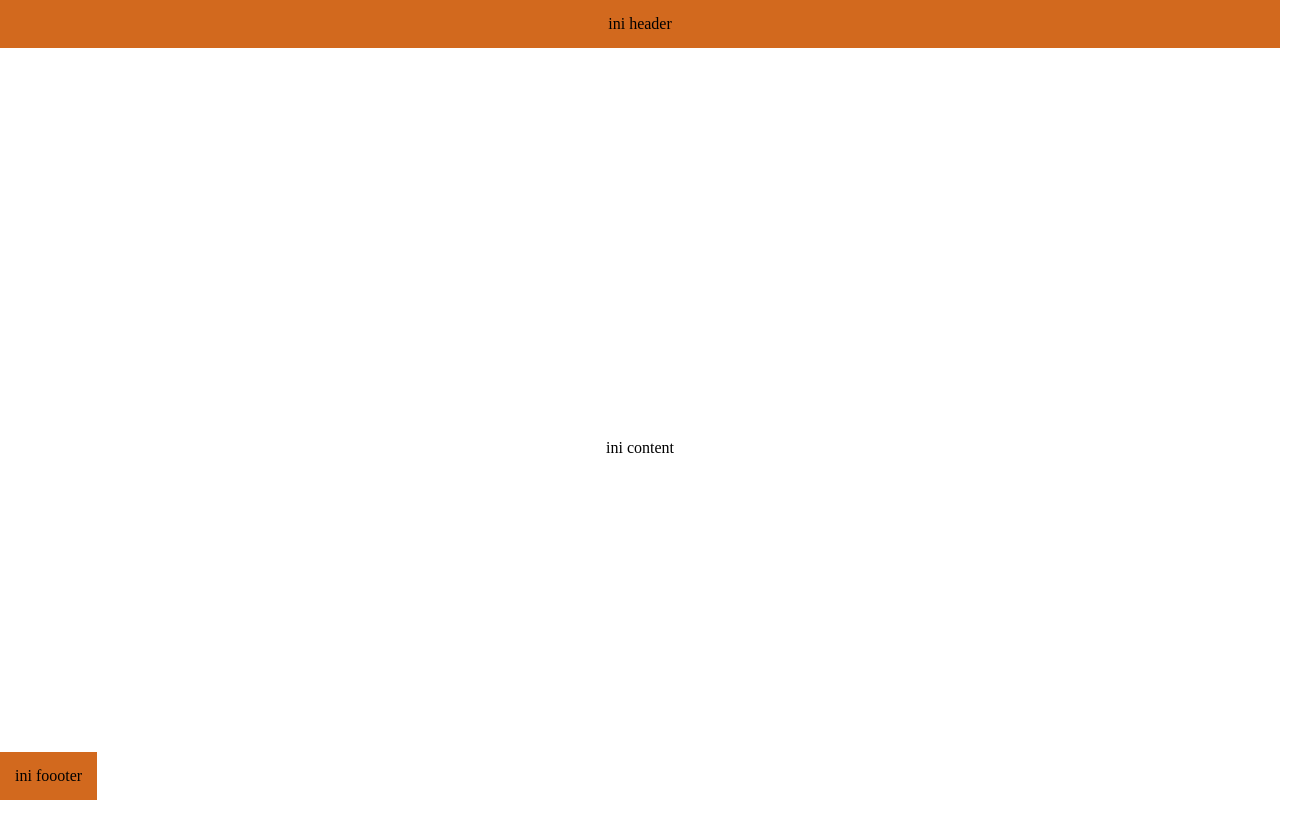
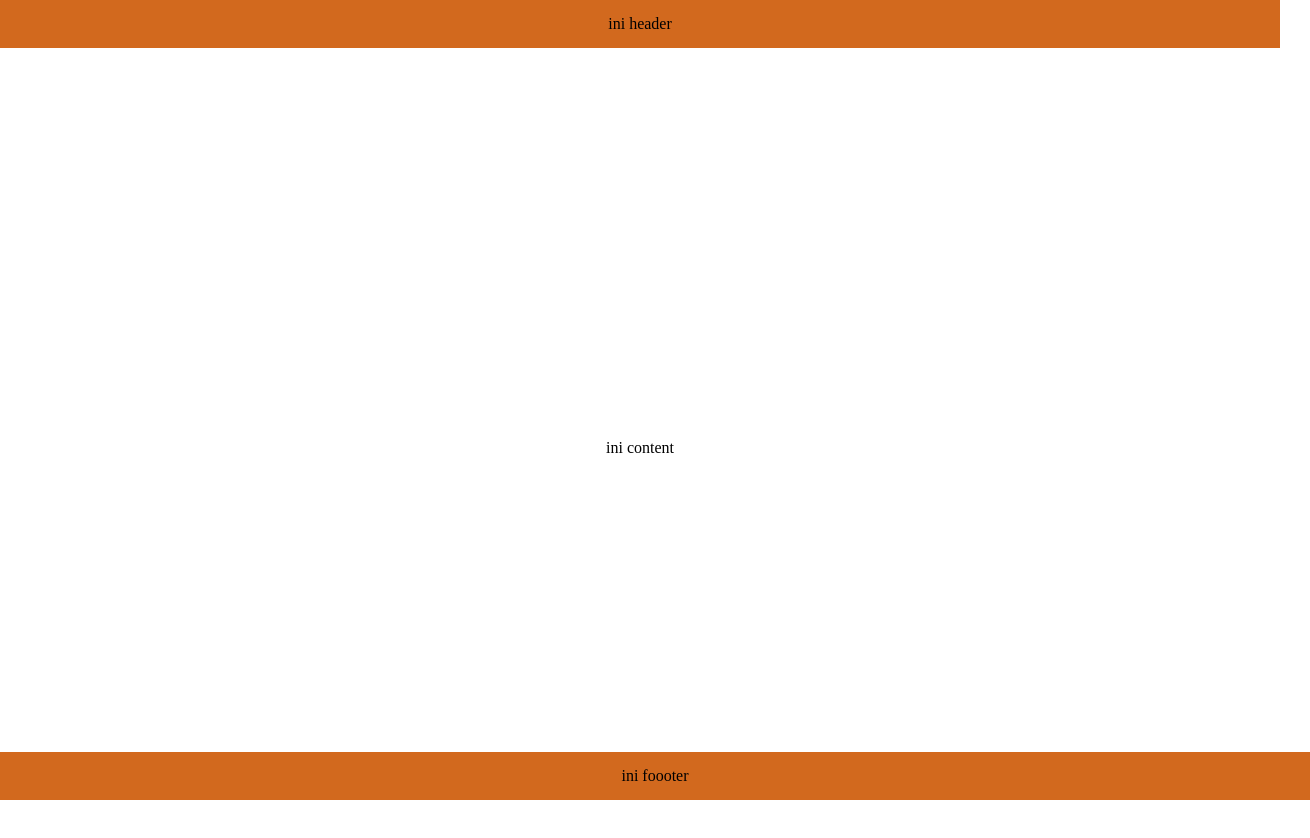
Before and after one commit to Hubby999/Git-belajar, a plain HTML site: page index.html in a window 1280 px wide. Shown: the whole page, 1310 px wide, since content can reach past the window. Drawn offline with Linux system fonts and the light colour scheme.

Commit message:
added breket

```diff
--- a/style.css
+++ b/style.css
@@ -22,4 +22,5 @@ footer{
     padding: 15px;
     position: absolute;
     bottom: 0;
-    width: 100;
+    width: 100%;
+}
```
